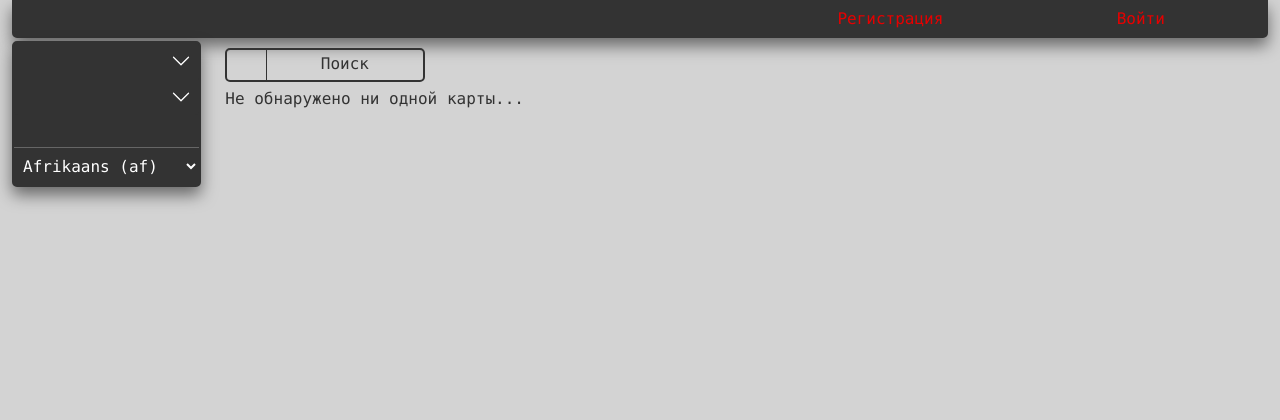
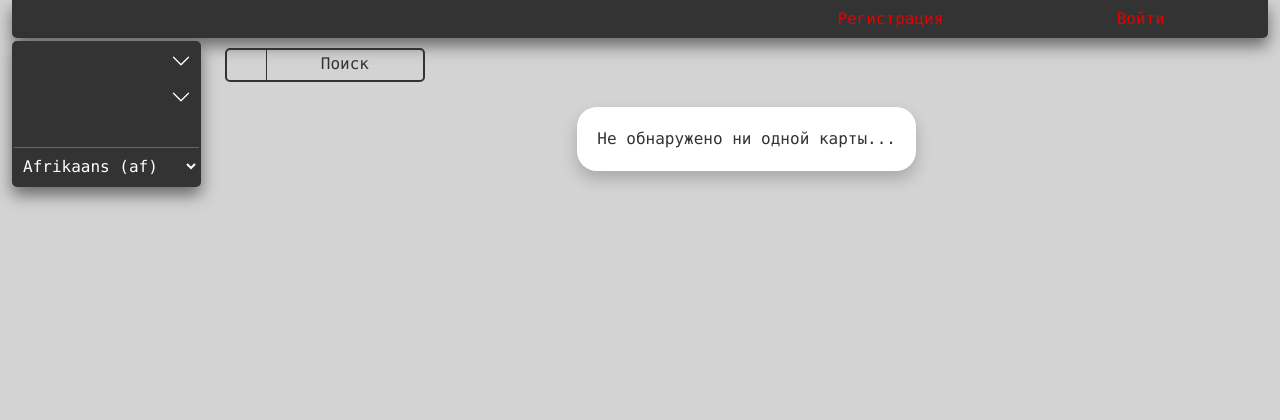
Before and after one commit to ysaron/NeuraHS, a Django app: template neura_hs/gallery/templates/gallery/fancard/fancard_list.html in a window 1280 px wide. Shown: the top 420 px of the page. Run offline with Django 3.2, Linux system fonts and the light colour scheme; the template is opened without the code that fills it, so the values that code supplies are empty; parts of the project's set-up code (start-up, migrations or seed data) failed here and were passed over; some libraries are stand-ins or nearby versions.

Commit message:
Minor style fixes

```diff
--- a/neura_hs/core/static/core/css/styles.css
+++ b/neura_hs/core/static/core/css/styles.css
@@ -235,6 +235,7 @@ a.sub:hover {border-radius: 0;}
 /* Таблицы со списками */
 .table-wrapper {
   overflow-x: auto;
+  box-shadow: 0 8px 16px 0 rgba(0, 0, 0, 0.2);
 }
 .tablelist {width: 100%;}
 .tablelist td {border-bottom: 1px solid var(--bcgrnd);}
--- a/neura_hs/core/templates/core/base.html
+++ b/neura_hs/core/templates/core/base.html
@@ -16,7 +16,7 @@
     <script src="https://ajax.googleapis.com/ajax/libs/jquery/3.6.0/jquery.min.js"></script>
     <!-- Добавление дополнительной статики -->
     {% load static %}
-    <link rel="stylesheet" href="{% static 'core/css/styles.css' %}?v=1.2.25">
+    <link rel="stylesheet" href="{% static 'core/css/styles.css' %}?v=1.2.26">
     <link rel="stylesheet" href="{% static 'core/css/responsive.css' %}?v=1.0.3">
     <script src="{% static 'core/js/utils.js' %}?v=1.0.23"></script>
     <!-- FontAwesome -->
--- a/neura_hs/gallery/templates/gallery/fancard/fancard_list.html
+++ b/neura_hs/gallery/templates/gallery/fancard/fancard_list.html
@@ -36,6 +36,7 @@
         </div>
         <hr>
     {% endif %}
+    <div class="table-wrapper">
     <table class="tablelist" id="tFCL">
       <thead class="darktable">
         <tr>
@@ -56,7 +57,10 @@
         {% endfor %}
       </tbody>
     </table>
+    </div>
 {% else %}
-  <p>Не обнаружено ни одной карты...</p>
+<div class="center-wrapper">
+    <div class="info-item">Не обнаружено ни одной карты...</div>
+</div>
 {% endif %}
 {% endblock %}
--- a/neura_hs/gallery/templates/gallery/realcard/realcard_list.html
+++ b/neura_hs/gallery/templates/gallery/realcard/realcard_list.html
@@ -90,6 +90,8 @@
 </table>
 </div>
 {% else %}
-  <p>Не обнаружено ни одной карты...</p>
+<div class="center-wrapper">
+    <div class="info-item">Не обнаружено ни одной карты...</div>
+</div>
 {% endif %}
 {% endblock %}
```
